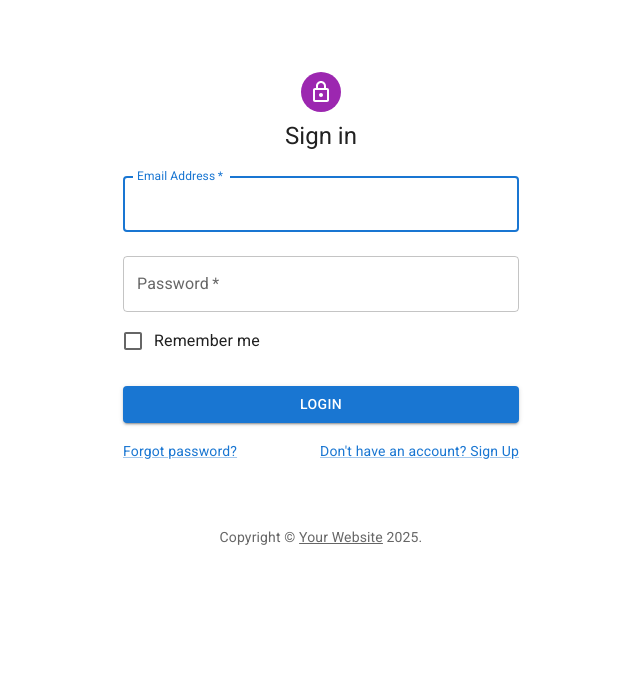
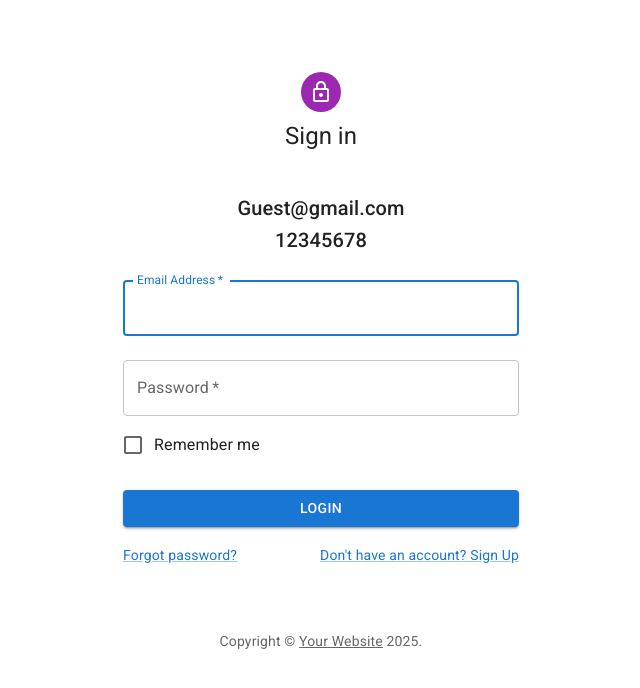
Before and after one commit to chandan8809/test-fe, a React (Create React App) app: page /login in a window 1280 px wide. Shown: the top 688 px of the page, without its empty margins (319-959 px from the left). Built offline with nearby package versions, Linux system fonts and the light colour scheme.

Commit message:
Update Signin.jsx guest

```diff
--- a/src/components/auth/Signin.jsx
+++ b/src/components/auth/Signin.jsx
@@ -84,6 +84,14 @@ export default function SignIn() {
           <Typography component="h1" variant="h5">
             Sign in
           </Typography>
+          <div className='mt-10'>
+          <Typography component="h1" variant="h6">
+             Guest@gmail.com
+          </Typography>
+         </div>
+          <Typography component="h1" variant="h6">
+             12345678
+          </Typography>
           <Box component="form" onSubmit={handleSubmit} noValidate sx={{ mt: 1 }}>
             <TextField
               margin="normal"
```
